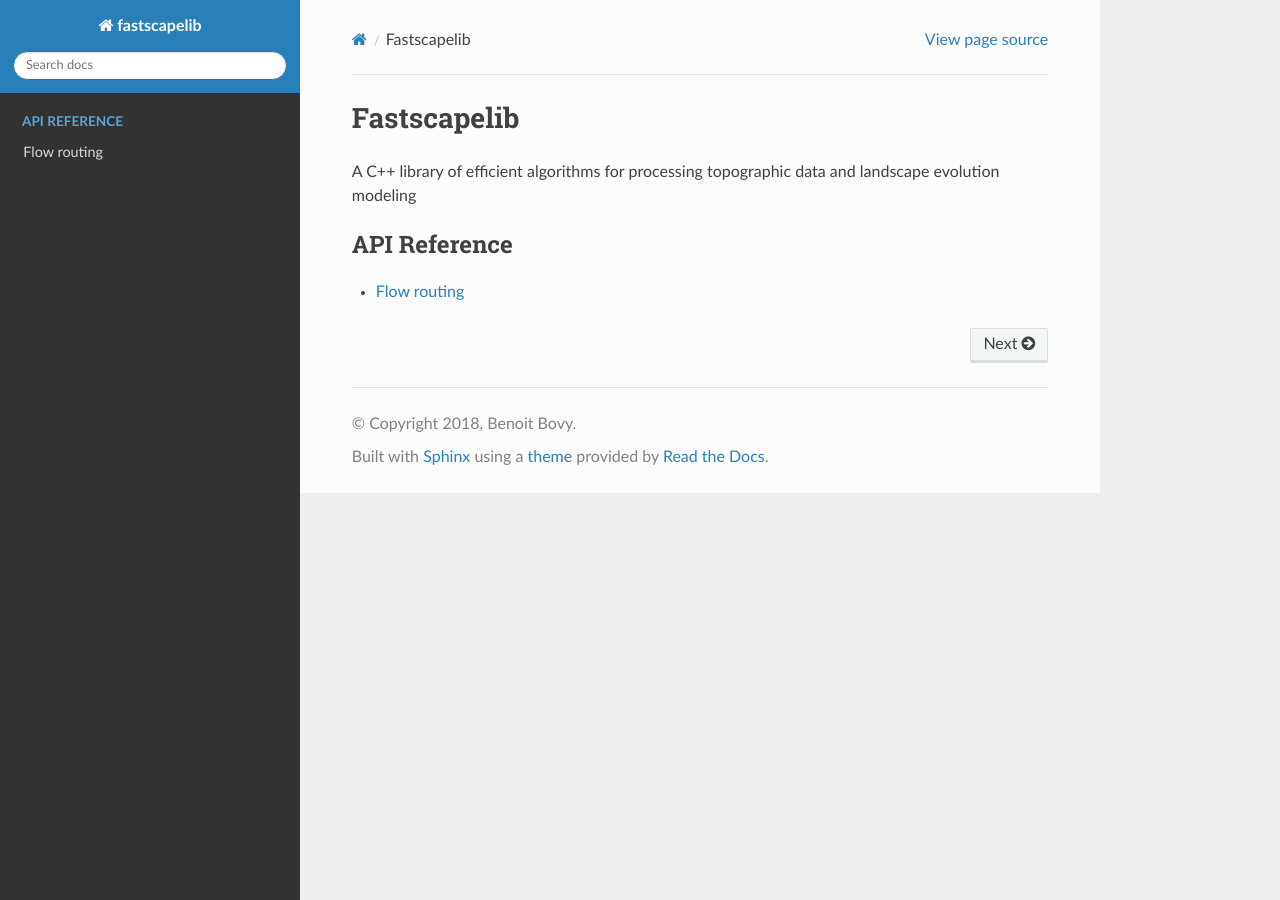
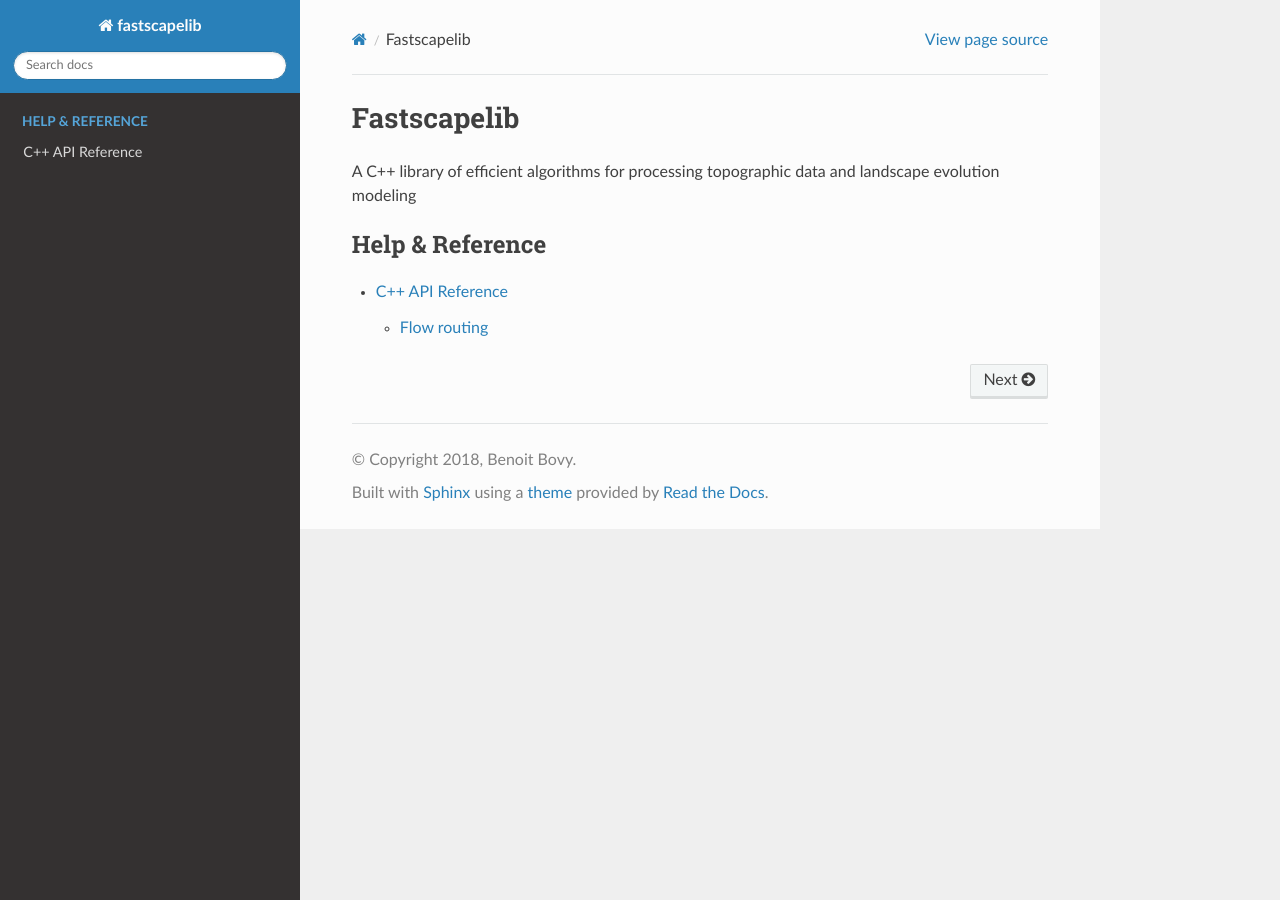
Before and after one commit to fastscape-lem/fastscapelib, a Sphinx documentation site: the page built from doc/source/index.rst, in a window 1280 px wide. Built offline with Sphinx 7.4.7 and the Read the Docs theme 2.0.0, drawn with Linux system fonts in a browser that asks for light colours.

```diff
--- a/doc/source/conf.py
+++ b/doc/source/conf.py
@@ -184,7 +184,7 @@ texinfo_documents = [
 
 # -- Breathe configuration -------------------------------------------------
 
-breathe_projects = {'fastscapelib': '../xml'}
+breathe_projects = {'fastscapelib': '../_xml'}
 
 
 # -- Options for intersphinx extension ---------------------------------------
--- a/doc/source/index.rst
+++ b/doc/source/index.rst
@@ -5,7 +5,7 @@ A C++ library of efficient algorithms for processing topographic data
 and landscape evolution modeling
 
 .. toctree::
-   :caption: API Reference
+   :caption: Help & Reference
    :maxdepth: 2
 
-   api/flow_routing
+   api/index
```
Also changed, not shown: doc/source/api/flow_routing.rst (+8 -1 lines), doc/source/api/index.rst (added, +21 -0 lines), 2 other files.
